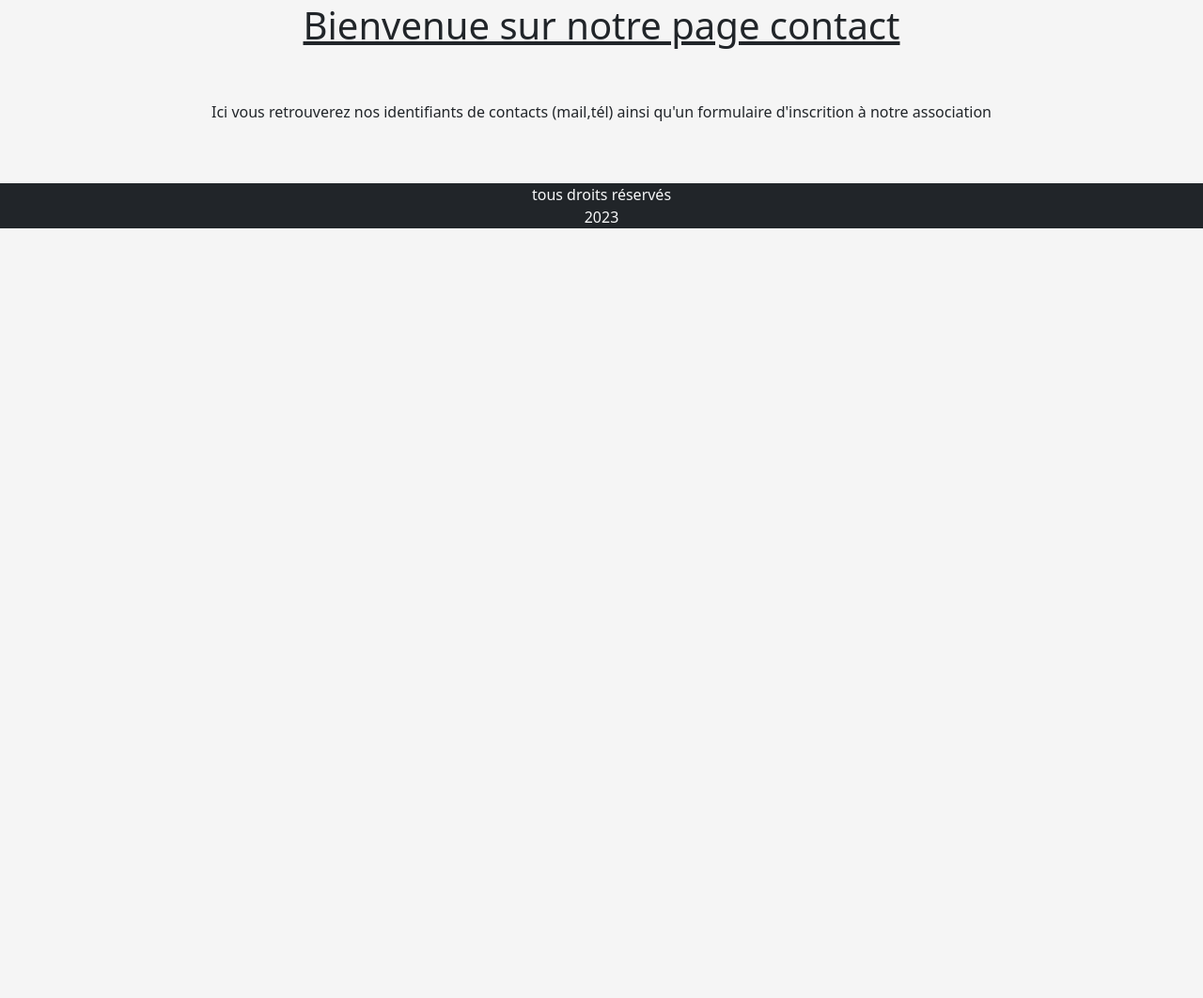
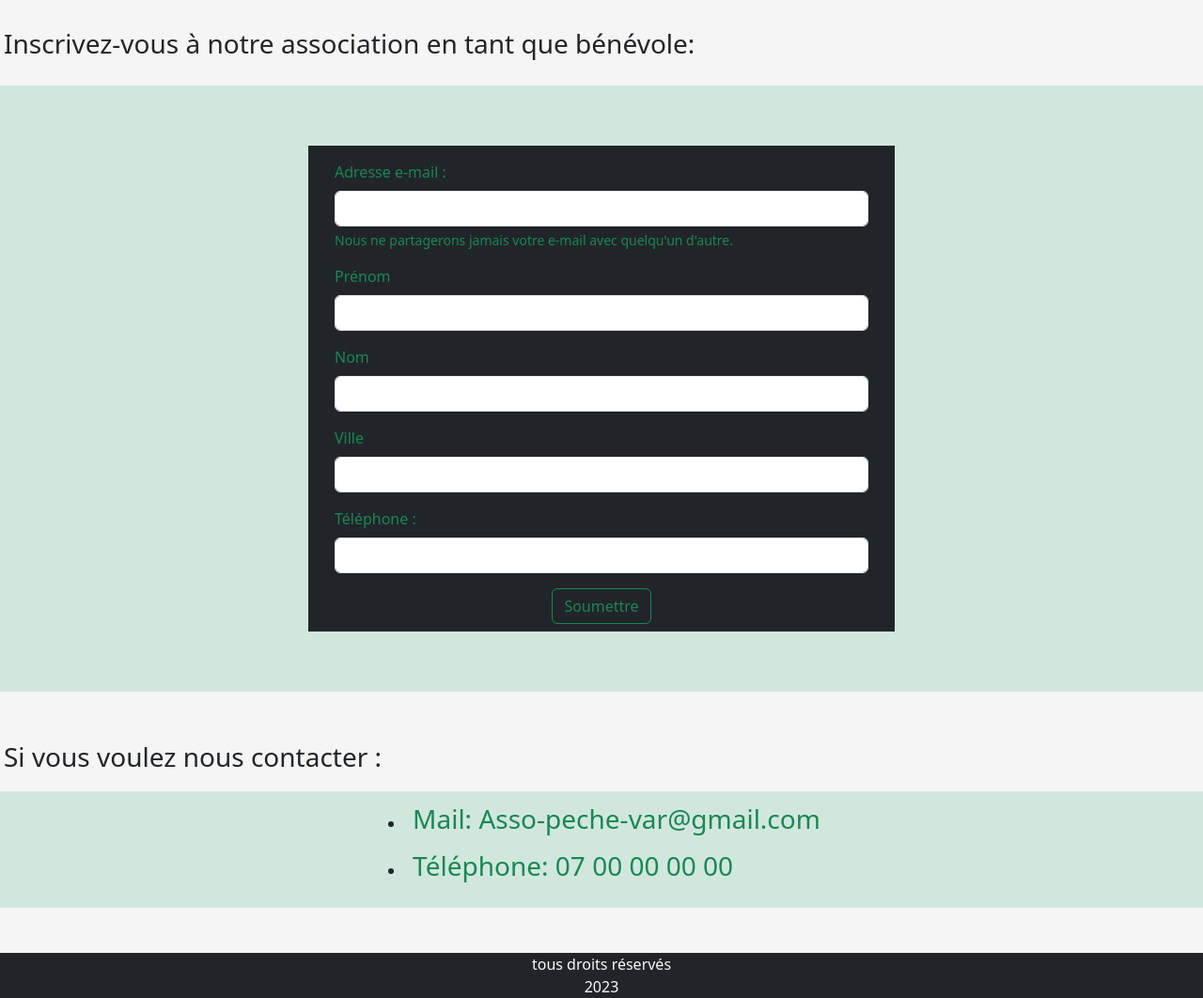
Before and after one commit to NicolasFr83/Association-de-p-che-du-Var, a website: page contact.html in a window 1280 px wide. Shown: the part 223-1285 px from the top of the page at 94% size. Before the commit the page ends 800 px from the top, so only its background shows below. Drawn offline with nearby package versions, Linux system fonts and the light colour scheme.

Commit message:
contact page modified

```diff
--- a/contact.html
+++ b/contact.html
@@ -33,11 +33,56 @@
     <!-- START-main -->
     <main>
         <div class="row">
-            <h1 class=" col-md-12 text-center text-decoration-underline mt-6">Bienvenue sur notre page contact</h1>
-            <p class=" col-md-12 text-center mt-5">Ici vous retrouverez nos identifiants de contacts (mail,tél) ainsi qu'un formulaire
-                d'inscrition à notre association</p>
+            <h1 class=" col-md-12 text-center fs-1 fw-bold text-decoration-underline mt-5">Bienvenue sur notre page contact</h1>
+            <p class=" col-md-12 fs-3 mt-5 ms-1">Inscrivez-vous à notre association en tant que bénévole:</p>
         </div>
-
+        <section class="bg-success-subtle mt-2 p-3">
+            <div class="container col-8 col-md-6 mt-5 bg-dark">
+                <form>
+                    <div class="m-3 pt-3">
+                        <label for="exampleInputEmail1" class="form-label text-success">Adresse e-mail :</label>
+                        <input type="email" class="form-control text-success" id="exampleInputEmail1" aria-describedby="emailHelp">
+                        <div id="emailHelp" class="form-text text-success">Nous ne partagerons jamais votre e-mail
+                            avec quelqu'un d'autre.
+                        </div>
+                    </div>
+                    <div class="m-3">
+                        <label for="validationDefault03" class="form-label text-success">Prénom</label>
+                        <input type="text" class="form-control">
+                    </div>
+                    <div class="m-3">
+                        <label for="validationDefault03" class="form-label text-success">Nom</label>
+                        <input type="text" class="form-control">
+                    </div>
+                    <div class="col m-3">
+                        <label for="validationDefault03" class="form-label text-success">Ville</label>
+                        <input type="text" class="form-control" id="validationDefault03" required>
+                    </div>
+                    <div class="m-3">
+                        <label for="exampleInputPassword1" class="form-label text-success">Téléphone :</label>
+                        <input type="password" class="form-control" id="exampleInputPassword1">
+                    </div>
+                    <div class="d-grid gap-2 d-md-flex justify-content-md-center pb-2 mb-5">
+                    <button type="submit" class="btn btn-outline-success">Soumettre</button>
+                    </div>
+                </form>
+            </div>
+        </section>
+        <section>
+            <div>
+                <p class="fs-3 mt-5 ms-1">Si vous voulez nous contacter :</p>
+            </div>
+            <div class="container-fluid bg-success-subtle d-flex justify-content-center">
+                <ul>
+                    <li>
+                        <p class=" text-success fs-3 m-2">Mail: Asso-peche-var@gmail.com</p>
+                    </li>
+                    <li>
+                        <p class="text-success fs-3 m-2"> Téléphone: 07 00 00 00 00</p>
+                    </li>
+                </ul>
+            </div>
+        </section>
     </main>
 
     <!-- END-main -->
```
Also changed, not shown: events.html (+4 -4 lines), index.html (+2 -2 lines).
